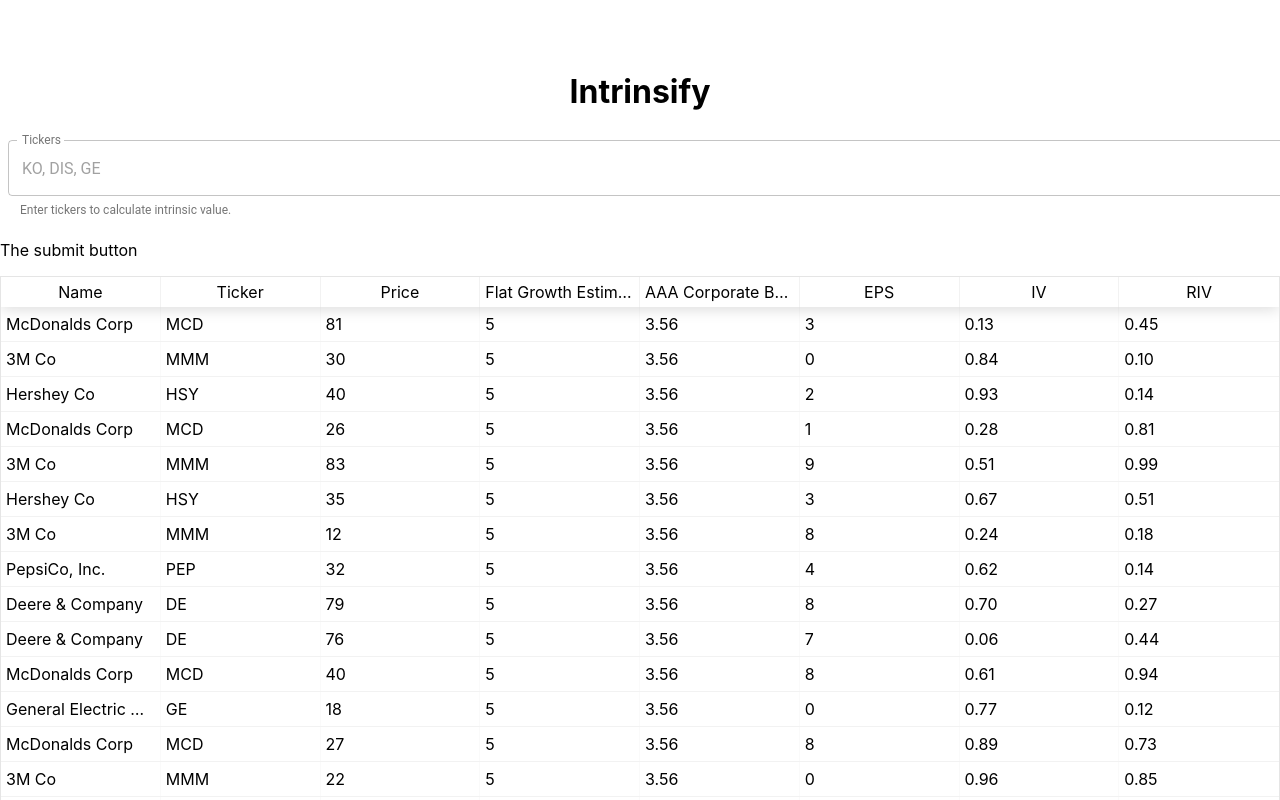
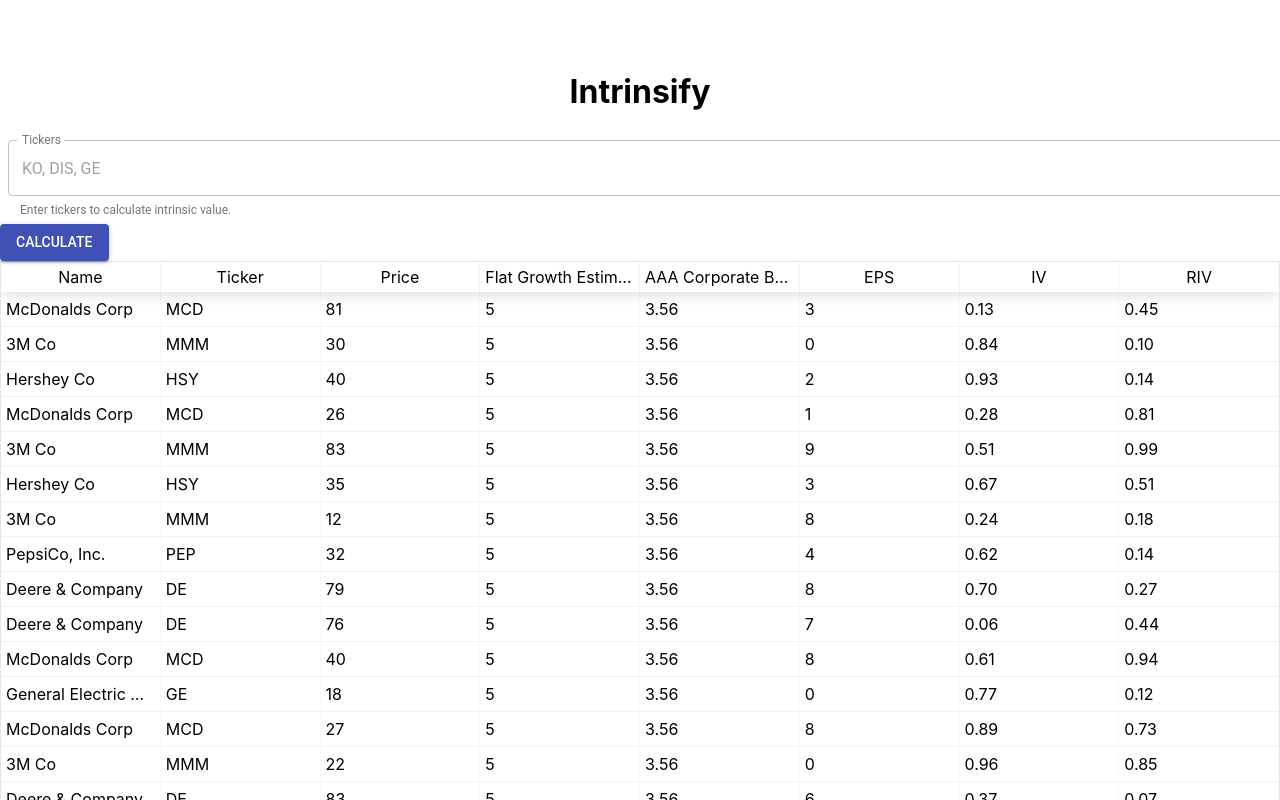
Before and after one commit to heymoose/intrinsify-react, a React (Create React App) app: page / in a window 1280 px wide. Shown: the top 800 px of the page. Built offline with nearby package versions, Linux system fonts and the light colour scheme.

Commit message:
Add submit button under text input

```diff
--- /dev/null
+++ b/src/components/UI/MaterialButton/MaterialButton.js
@@ -0,0 +1,24 @@
+import React from 'react';
+import { withStyles } from '@material-ui/core/styles';
+import Button from '@material-ui/core/Button';
+
+const styles = theme => ({
+  button: {
+    margin: theme.spacing.unit,
+  },
+  input: {
+    display: 'none',
+  },
+});
+
+function MaterialButton(props) {
+  return (
+    <div>
+      <Button variant={props.variant} color={props.color}>
+        {props.text}
+      </Button>
+    </div>
+  );
+}
+
+export default withStyles(styles)(MaterialButton);
--- a/src/containers/IntrinsifyContainer/IntrinsifyContainer.js
+++ b/src/containers/IntrinsifyContainer/IntrinsifyContainer.js
@@ -1,6 +1,7 @@
 import React, { Component } from 'react';
 import Header from '../../components/Header/Header';
 import TickerTextInput from '../../components/Controls/TickerTextInput/TickerTextInput';
+import MaterialButton from '../../components/UI/MaterialButton/MaterialButton'
 import IntrinsifyTable from '../../components/IntrinsifyTable/IntrinsifyTable';
 
 class IntrinsifyContainer extends Component {
@@ -15,7 +16,10 @@
                     value='Tickers'
                     focussed={true}
                     locked={false} />
-                <p>The submit button</p>
+                <MaterialButton
+                    variant='contained'
+                    color='primary'
+                    text='Calculate' />
                 <IntrinsifyTable />
             </>
         );
```
